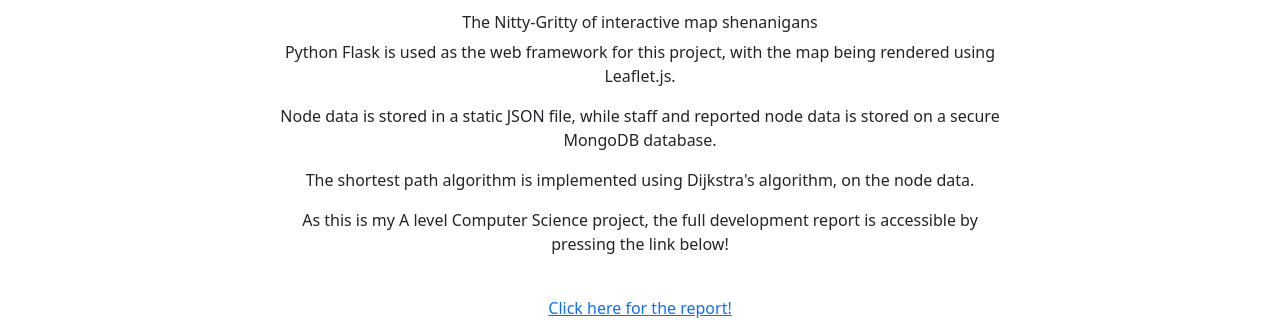
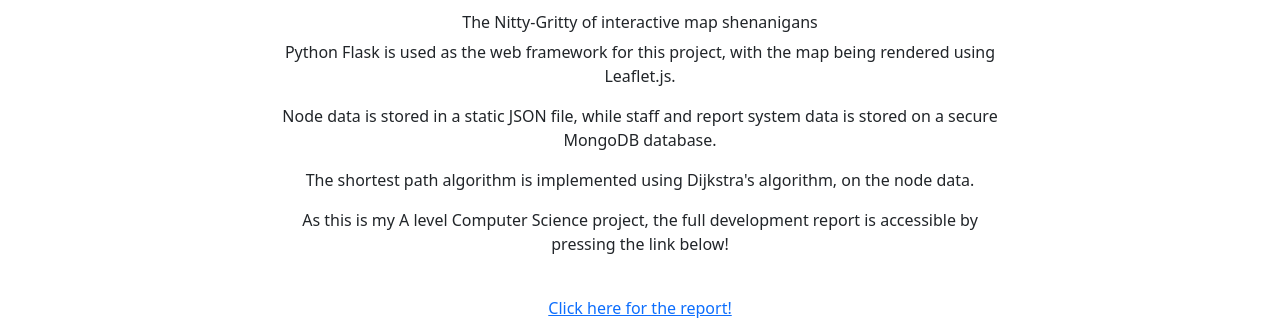
Before and after one commit to bensonchow123/malvern-maps, a Flask app: page /about in a window 1280 px wide. Shown: the part 553-875 px from the top of the page. Run offline with Flask 3, Linux system fonts and the light colour scheme.

Commit message:
fix grammer mistake

```diff
--- a/templates/about.html
+++ b/templates/about.html
@@ -35,7 +35,7 @@
                 Python Flask is used as the web framework for this project, with the map being rendered using Leaflet.js.
             </p>
             <p class="text-center">
-                Node data is stored in a static JSON file, while staff and reported node data is stored on a secure MongoDB database.
+                Node data is stored in a static JSON file, while staff and report system data is stored on a secure MongoDB database.
             </p>
             <p class="text-center">
                 The shortest path algorithm is implemented using Dijkstra's algorithm, on the node data.
```
